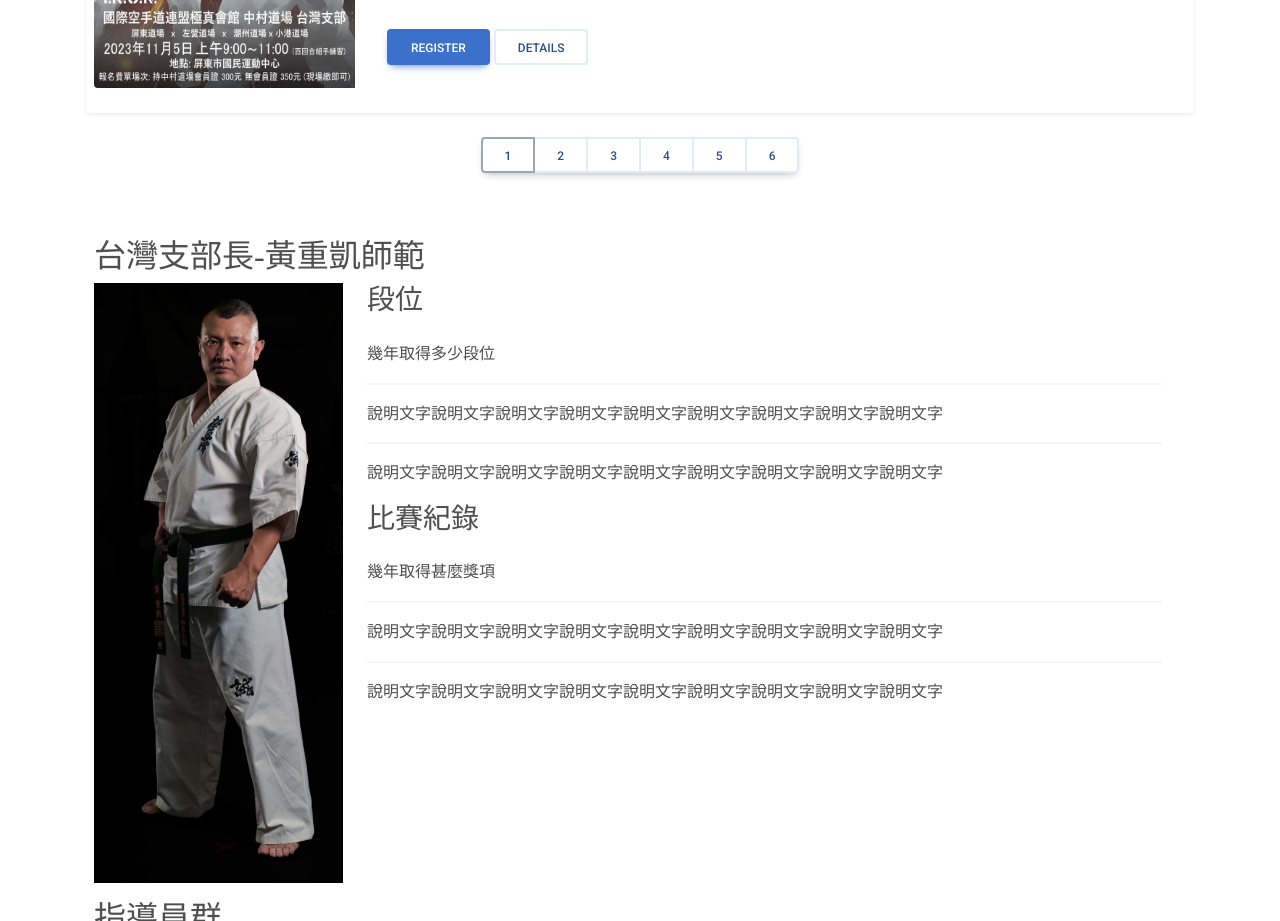
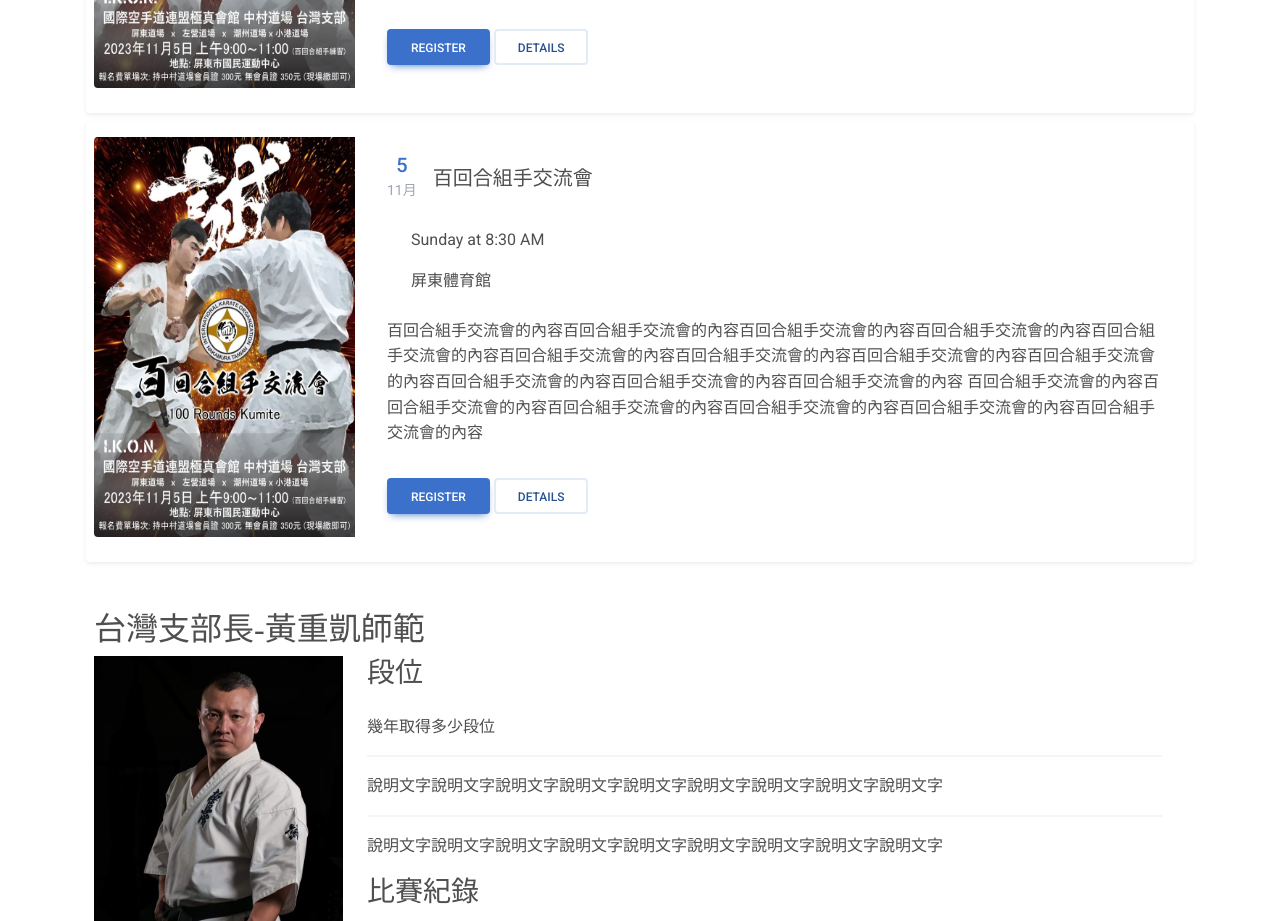
Before and after one commit to hahalin/karateDojoDemo, a website: page index.html in a window 1280 px wide. Shown: the part 1522-2443 px from the top of the page. Drawn offline with Linux system fonts and the light colour scheme.

Commit message:
update event layout

```diff
--- a/index.html
+++ b/index.html
@@ -253,15 +253,31 @@
         </div>
       </div>
 
-      <div class="row text-center justify-content-center">
-        <div class="btn-toolbar_ mb-3" role="toolbar" aria-label="Toolbar with button groups">
-          <div class="btn-group" role="group" aria-label="First group">
-            <button type="button" class="btn btn-outline-secondary active">1</button>
-            <button type="button" class="btn btn-outline-secondary">2</button>
-            <button type="button" class="btn btn-outline-secondary">3</button>
-            <button type="button" class="btn btn-outline-secondary">4</button>
-            <button type="button" class="btn btn-outline-secondary">5</button>
-            <button type="button" class="btn btn-outline-secondary">6</button>
+      <div class="row g-3 mb-4 bg-white shadow-sm rounded">
+        <div class="col-md-3">
+          <img src="img/百人組手.jpg" class="img-fluid rounded-start" alt="Event Image" style="height:400px">
+        </div>
+        <div class="col-md-9 d-flex flex-column justify-content-between">
+          <div class="p-3">
+            <div class="d-flex align-items-center mb-3">
+              <div class="pe-3 text-center">
+                <h5 class="mb-0 text-primary">5</h5>
+                <small class="text-secondary">11月</small>
+              </div>
+              <h5 class="mb-0">百回合組手交流會</h5>
+            </div>
+            <ul class="list-group list-group-flush mb-3">
+              <li class="list-group-item border-0">Sunday at 8:30 AM</li>
+              <li class="list-group-item border-0">屏東體育館</li>
+            </ul>
+            <p>
+              百回合組手交流會的內容百回合組手交流會的內容百回合組手交流會的內容百回合組手交流會的內容百回合組手交流會的內容百回合組手交流會的內容百回合組手交流會的內容百回合組手交流會的內容百回合組手交流會的內容百回合組手交流會的內容百回合組手交流會的內容百回合組手交流會的內容
+              百回合組手交流會的內容百回合組手交流會的內容百回合組手交流會的內容百回合組手交流會的內容百回合組手交流會的內容百回合組手交流會的內容
+            </p>
+          </div>
+          <div class="px-3 pb-5">
+            <a href="#" class="btn btn-primary">Register</a>
+            <a href="#" class="btn btn-outline-secondary">Details</a>
           </div>
         </div>
       </div>
```
